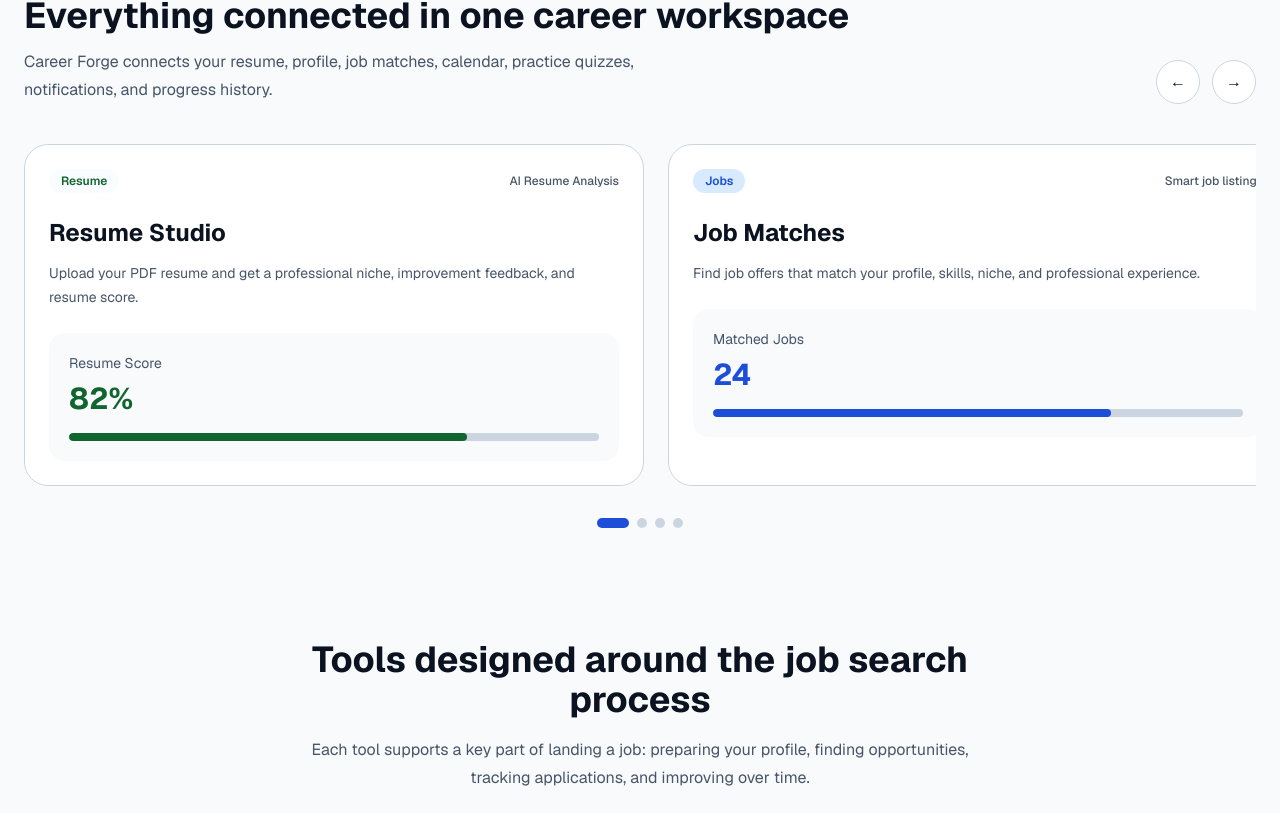
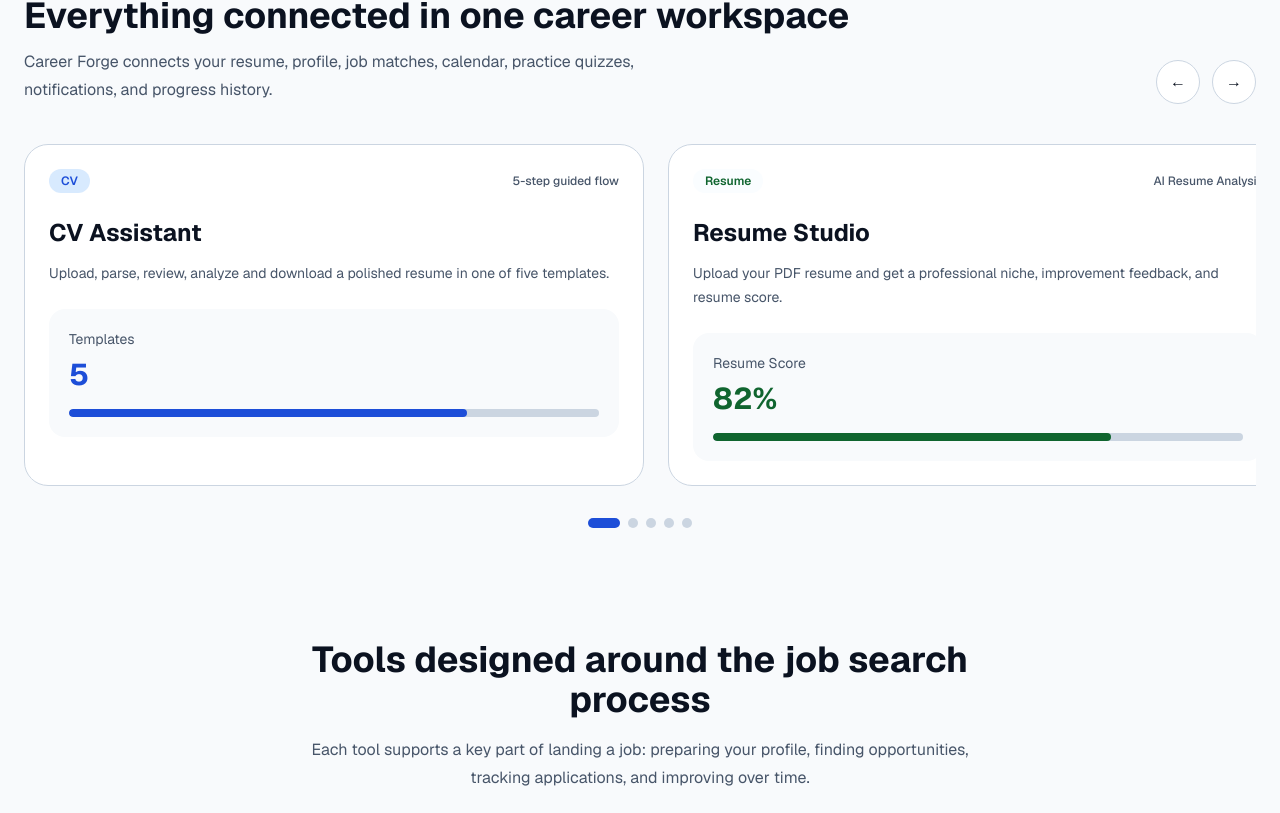
Before and after one commit to OmarLopGem/Career-Forge, a Next.js app: page / in a window 1280 px wide. Shown: the part 867-1680 px from the top of the page. Built offline with nearby package versions, Linux system fonts and the light colour scheme.

Commit message:
feat: add CV Assistant to navigation and homepage

```diff
--- a/app/components/Footer.jsx
+++ b/app/components/Footer.jsx
@@ -8,6 +8,7 @@
       title: 'Platform',
       links: [
         { name: 'Home', href: '/' },
+        { name: 'CV Assistant', href: '/cv-assistant' },
         { name: 'Job Matches', href: '/jobs' },
         { name: 'Calendar', href: '/calendar' },
         { name: 'Practice', href: '/practice' },
--- a/app/components/Header.jsx
+++ b/app/components/Header.jsx
@@ -12,6 +12,10 @@
     {
       name: 'Home',
       href: '/',
+    },
+    {
+      name: 'CV Assistant',
+      href: '/cv-assistant',
     },
     {
       name: 'Job Matches',
--- a/app/components/ToolPreviewCarousel.jsx
+++ b/app/components/ToolPreviewCarousel.jsx
@@ -8,6 +8,19 @@
   const [activeIndex, setActiveIndex] = useState(0)
 
   const previews = [
+    {
+      title: 'CV Assistant',
+      subtitle: '5-step guided flow',
+      description:
+        'Upload, parse, review, analyze and download a polished resume in one of five templates.',
+      href: '/cv-assistant',
+      stat: '5',
+      statLabel: 'Templates',
+      badge: 'CV',
+      color: 'text-brand-blue',
+      bg: 'bg-blue-soft',
+      bar: 'bg-brand-blue',
+    },
     {
       title: 'Resume Studio',
       subtitle: 'AI Resume Analysis',
--- a/app/page.js
+++ b/app/page.js
@@ -15,6 +15,13 @@
         'Analyze your PDF resume, receive AI feedback, compare it with professional formats, and improve your score over time.',
       href: '/resume',
       label: 'AI Resume Analysis',
+    },
+    {
+      title: 'CV Assistant',
+      description:
+        'Upload a CV, review the parsed profile, get AI niche and improvement feedback, choose a template, and download a polished PDF.',
+      href: '/cv-assistant',
+      label: '5-Step CV Assistant',
     },
     {
       title: 'Career Profile',
```
